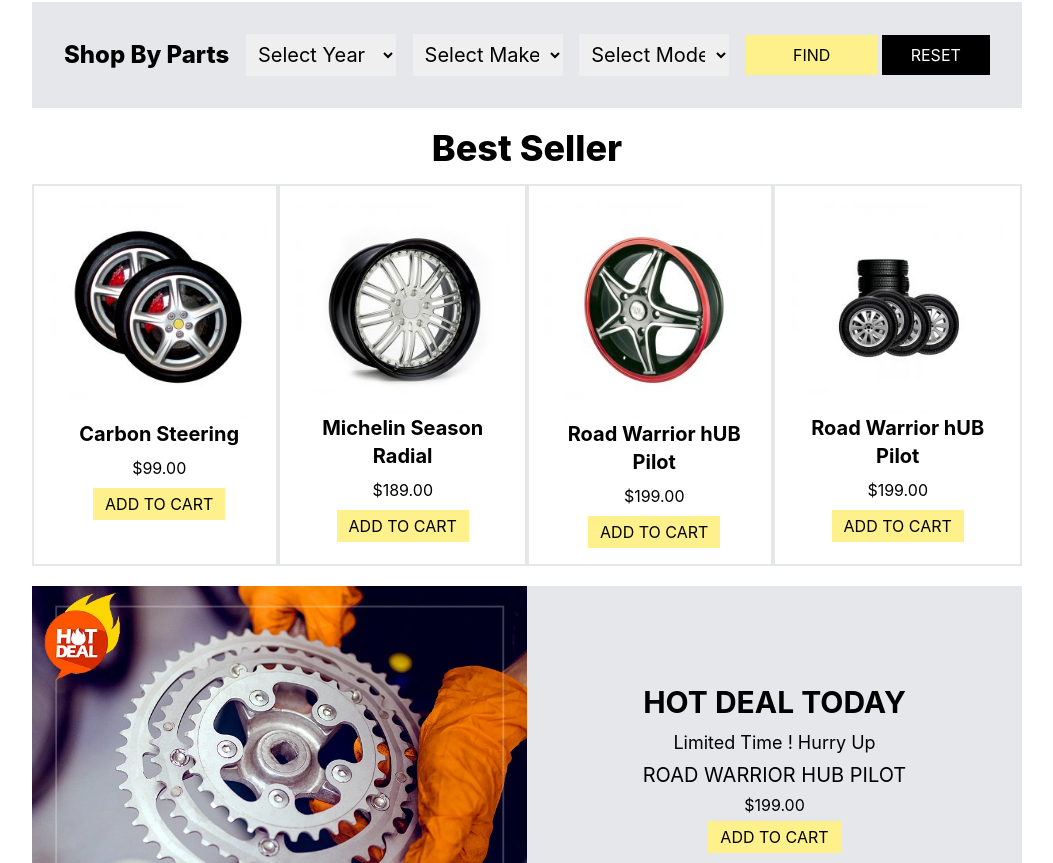
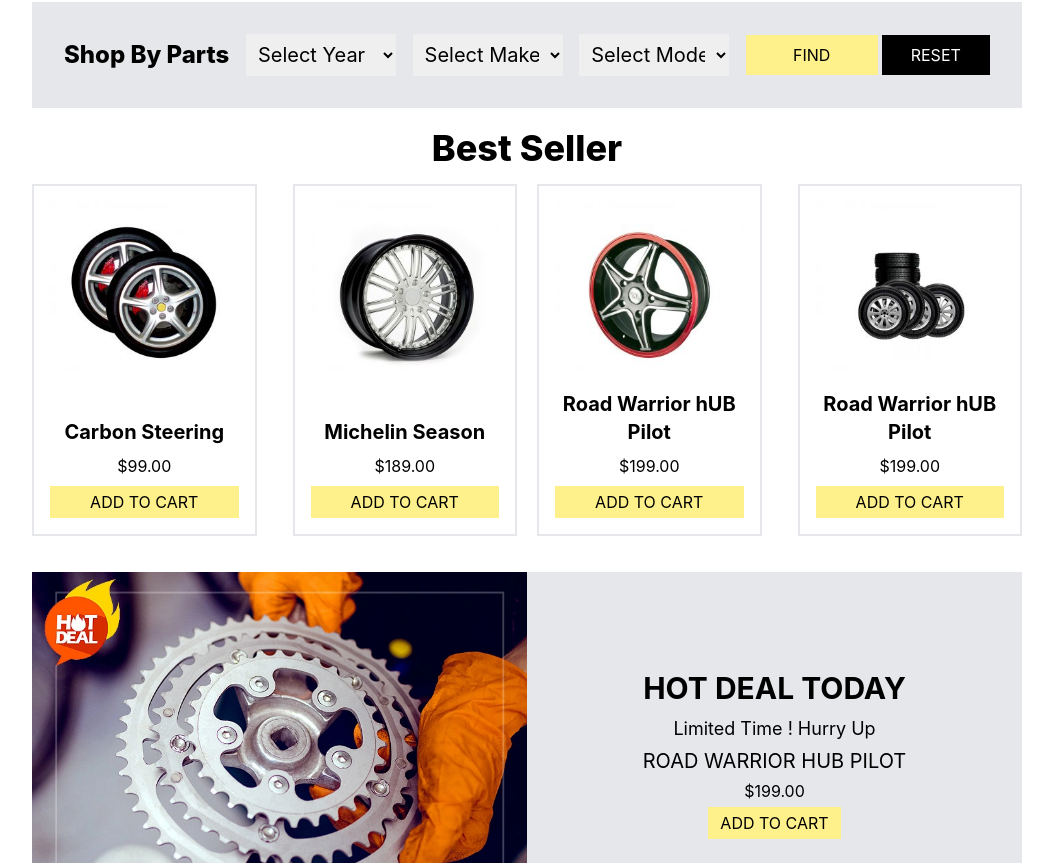
Before and after one commit to ANKITS23/icoder, a React (Create React App) app: page / in a window 1280 px wide. Shown: the part 677-1540 px from the top of the page, without its empty margins (113-1166 px from the left). Built offline with nearby package versions, Linux system fonts and the light colour scheme.

Commit message:
change in home

```diff
--- a/src/Pages/Home.js
+++ b/src/Pages/Home.js
@@ -71,33 +71,35 @@ const BestSeller = () => {
   return (
     <div>
       <div>
-        <h3 className="text-4xl  font-extrabold text-center my-0 mx-auto">
+        <h3 className="text-4xl font-extrabold text-center my-0 mx-auto dark:text-white">
           Best Seller
         </h3>
       </div>
-      <div className="flex w-full justify-between mt-4">
-        <div className="lg:w-[33.33%] w-1/2 pr-2 border-2 p-4">
-          <div className="w-full">
-            <a>
+      <div className="flex w-full h-full flex-wrap lg:flex-nowrap justify-between gap-0 lg:gap-5 mt-4">
+        <div className="w-full md:w-1/2 lg:w-[33.33%]  pr-0 md:pr-2 mb-4">
+          <div className="w-full h-full border-2  p-4 flex flex-col justify-between">
+          <div>
+             <a>
               {" "}
               <img
                 className="w-full block"
                 src="./images/wheel-alloy-car2-1.jpg"
                 alt="steering-wheels"
               ></img>
-            </a>
-            <div className="flex flex-col items-center text-center gap-2 ">
+            </a></div>
+            <div className="flex flex-col justify-between text-center gap-2 ">
               <a>
-                <strong className="text-xl">Carbon Steering </strong>
+                <strong className="text-xl dark:text-white">Carbon Steering </strong>
               </a>
-              <span>$99.00</span>
+              <span className="dark:text-gray-200">$99.00</span>
               <button className="bg-yellow-200 py-1 px-3">ADD TO CART </button>
             </div>
           </div>
         </div>
 
-        <div className="lg:w-[33.33%] w-1/2 border-2 p-4">
-          <div className="w-full">
+        <div className="w-full lg:w-[33.33%] md:w-1/2 pl-0 md:pl-2 mb-4">
+          <div className="w-full h-full  border-2 p-4 flex flex-col justify-between">
+            <div>
             <a>
               {" "}
               <img
@@ -106,19 +108,21 @@ const BestSeller = () => {
                 alt="wheelsAccessories"
               ></img>
             </a>
-            <div className="flex flex-col items-center text-center gap-2">
+            </div>
+            <div className="flex flex-col justify-between text-center gap-2">
               <a>
-                <strong className="text-xl "> Michelin Season Radial </strong>
+                <strong className="text-xl dark:text-white"> Michelin Season</strong>
               </a>
-              <span>$189.00</span>
+              <span className="dark:text-gray-200">$189.00</span>
 
               <button className="bg-yellow-200 py-1 px-3">ADD TO CART </button>
             </div>
           </div>
         </div>
 
-        <div className="lg:w-[33.33%] w-1/2 pr-2 border-2 p-4">
-          <div className="w-full">
+        <div className="w-full lg:w-[33.33%] md:w-1/2 h-full pr-0 md:pr-2 mb-4">
+          <div className="w-full border-2 p-4 flex  flex-col justify-between">
+          <div>
             <a>
               {" "}
               <img
@@ -126,19 +130,20 @@ const BestSeller = () => {
                 src="images/wheel-alloy-car_1_8.jpg"
                 alt="Filter Equipment"
               ></img>
-            </a>
-            <div className="flex flex-col items-center text-center gap-2">
+            </a></div>
+            <div className="flex flex-col justify-between text-center gap-2">
               <a>
-                <strong className="text-xl">Road Warrior hUB Pilot</strong>
+                <strong className="text-xl dark:text-white">Road Warrior hUB Pilot</strong>
               </a>
-              <span>$199.00</span>
+              <span className="dark:text-gray-200">$199.00</span>
               <button className="bg-yellow-200 py-1 px-3">ADD TO CART </button>
             </div>
           </div>
         </div>
 
-        <div className="lg:w-[33.33%] w-1/2 border-2 p-4">
-          <div className="w-full">
+        <div className="w-full lg:w-[33.33%] md:w-1/2 h-full pl-0 md:pl-2 mb-4">
+          <div className="w-full border-2 p-4 flex flex-col justify-between ">
+            <div>
             <a>
               {" "}
               <img
@@ -147,11 +152,12 @@ const BestSeller = () => {
                 alt="Jumpar"
               ></img>
             </a>
-            <div className="flex flex-col items-center text-center gap-2">
+            </div>
+            <div className="flex flex-col justify-between text-center gap-2">
               <a>
-                <strong className="text-xl">Road Warrior hUB Pilot</strong>
+                <strong className="text-xl dark:text-white">Road Warrior hUB Pilot</strong>
               </a>
-              <span>$199.00</span>
+              <span className="dark:text-gray-200">$199.00</span>
               <button className="bg-yellow-200 py-1 px-3">ADD TO CART </button>
             </div>
           </div>
@@ -193,8 +199,8 @@ const Tools = () => {
           alt="abc" ></img>
           </div>
           <div className=" flex flex-col  text-center justify-between gap-2 w-1/2   ">
-            <span className="text-center  text-2xl">Car Exhaust</span>
-            <a className="bg-yellow-300 text-center p-2 mx-7">read more</a>
+            <span className="text-center text-lg  md:text-2xl">Car Exhaust</span>
+            <a className="bg-yellow-300 text-center p-2 mx-7">Read more</a>
           </div>
         </li>
 
@@ -208,7 +214,7 @@ const Tools = () => {
           </div>
           <div className=" flex flex-col  text-center justify-between gap-2 w-1/2  ">
             <span className="text-center  text-2xl">Car Wheel</span>
-            <a className="bg-yellow-300 text-center p-2 mx-7">read more</a>
+            <a className="bg-yellow-300 text-center p-2 mx-7">Read more</a>
           </div>
         </li>
       </ul>
--- a/src/Pages/prop.js
+++ b/src/Pages/prop.js
@@ -1,13 +1,32 @@
 
-export default function Show() {
+ function Data(props) {
+
     return (
+        <div>
+    <h1>Hello, {props.name}</h1>
+    <span>
+       ${props.value}
+    </span>
+    </div>
+    );
+
+  }
+
+  function Show() {
+    return (
+      <div>
          <div className="main-container">
       <div className="wrapper ">
-          <div className=" navbar-container  ">
-       <div>hello show</div>
+        <div className=" Show-container  ">
+        <Data name="abc" value="500"/>
+        <Data name="def" value="800" />
+        <Data name="ghj"value="400" />
+
+        </div>
 
         </div>
         </div>
       </div>
-    )
+    );
   }
+  export default Show;
```
Lines whose indentation alone changed are shown as unchanged.
